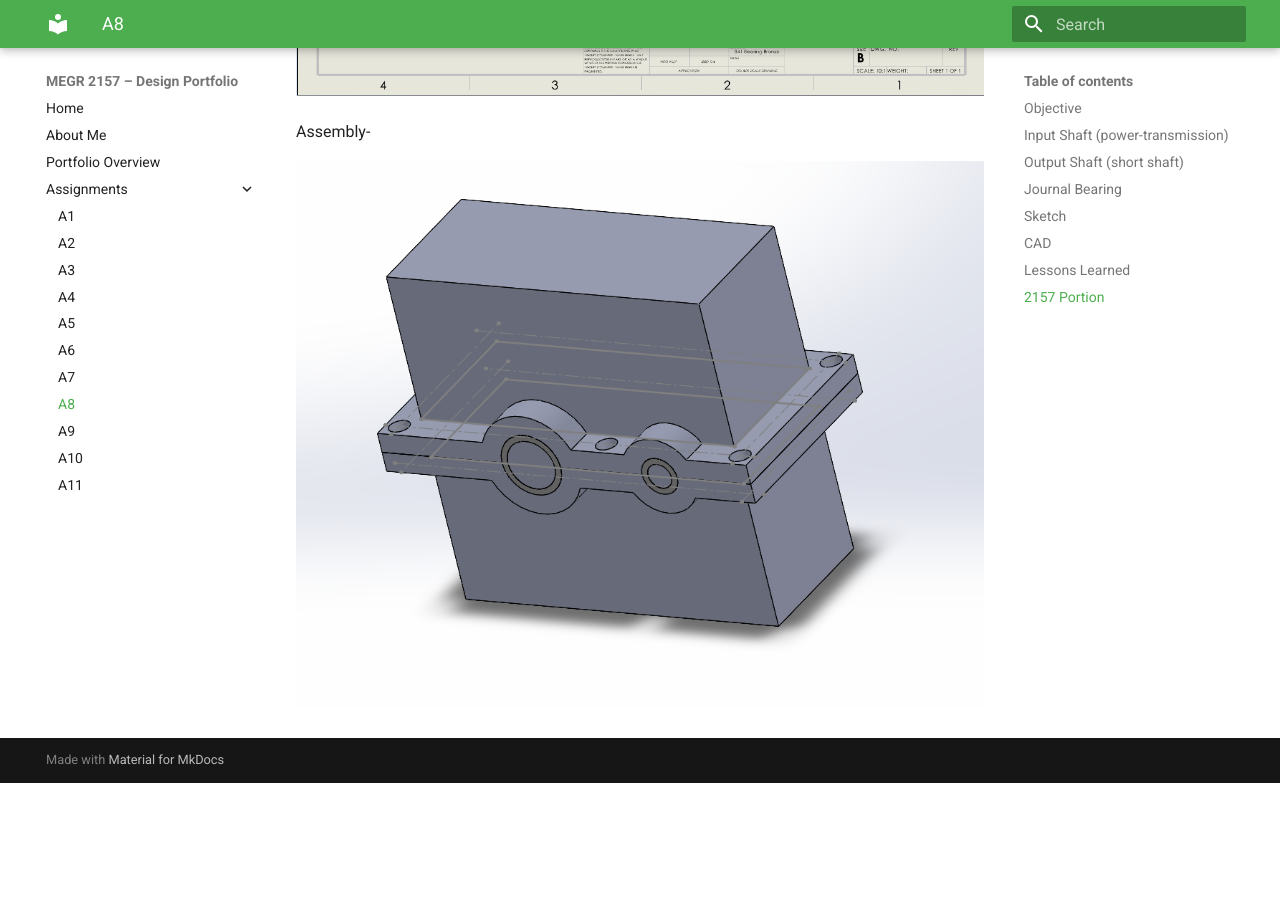
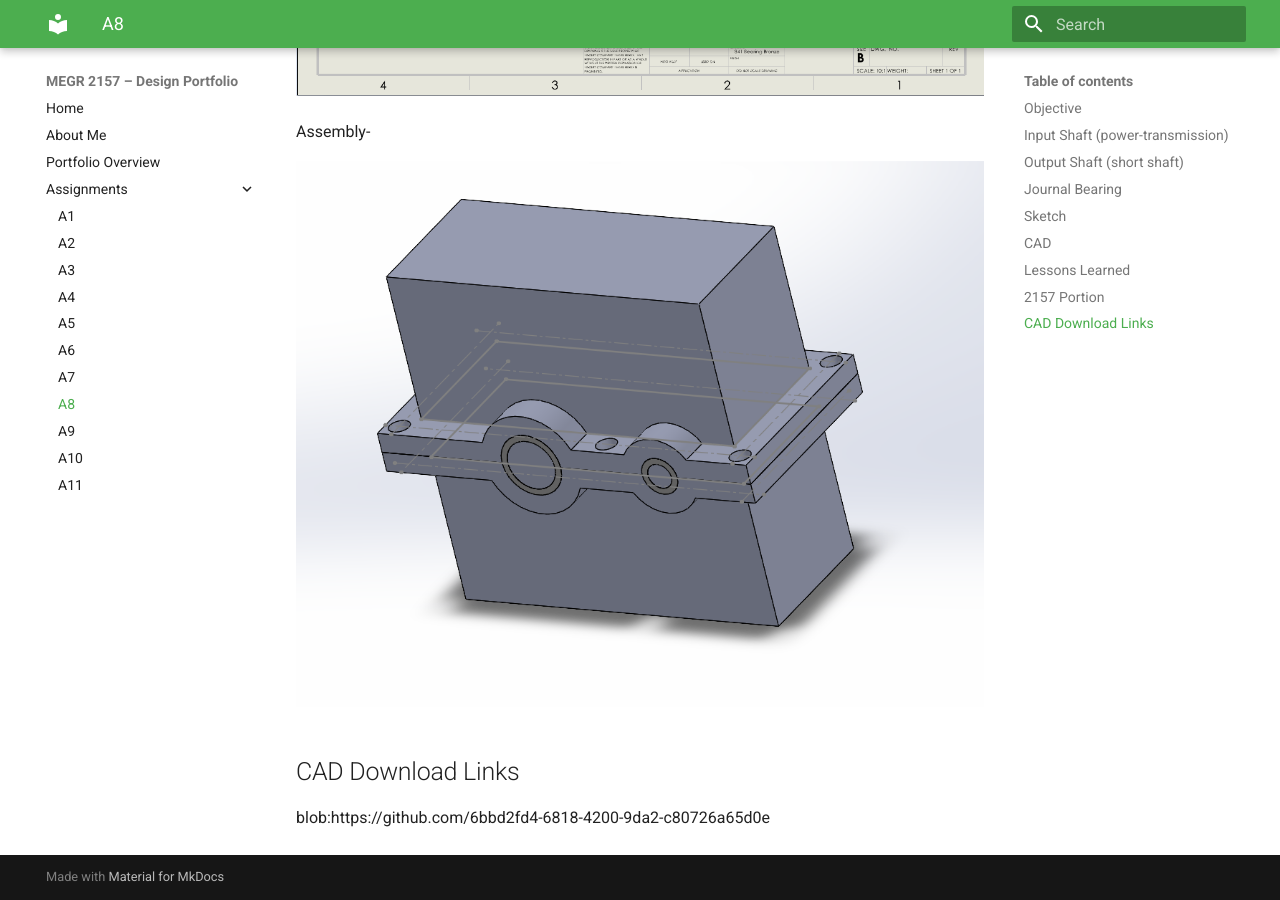
Before and after one commit to Taylor-Rockefeller-Portfolio/megr2157-portfolio, an MkDocs documentation site: the page built from docs/assignments/A08/index.md, in a window 1280 px wide and 900 px high, scrolled down 16667 px. Built offline with MkDocs 1.6.1 and Material for MkDocs 9.7.7, drawn with Linux system fonts in a browser that asks for light colours; before the commit the page ends 17450 px from its top, so only the background shows below that.

Commit message:
Update index.md

```diff
--- a/docs/assignments/A08/index.md
+++ b/docs/assignments/A08/index.md
@@ -108,3 +108,9 @@ Bearings-
 Assembly-
 
 ![](A8_assembly_screenshot.png)
+
+
+## CAD Download Links
+
+
+blob:https://github.com/6bbd2fd4-6818-4200-9da2-c80726a65d0e
```
